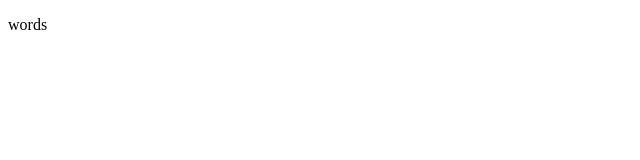
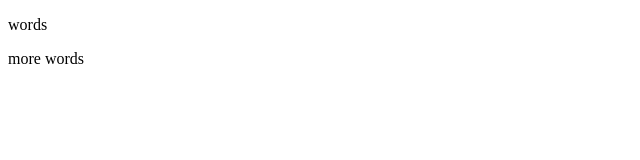
Before and after one commit to MorganShaw/practice-files, a plain HTML site: page index.html in a window 1280 px wide. Shown: the full height of the page, 0-640 px from the left. Drawn offline with Linux system fonts and the light colour scheme.

Commit message:
added more words

```diff
--- a/index.html
+++ b/index.html
@@ -7,8 +7,8 @@
 </head>
 <body>
     <p>words
-
     </p>
+    <p>more words</p>
 
 </body>
 </html>
```
